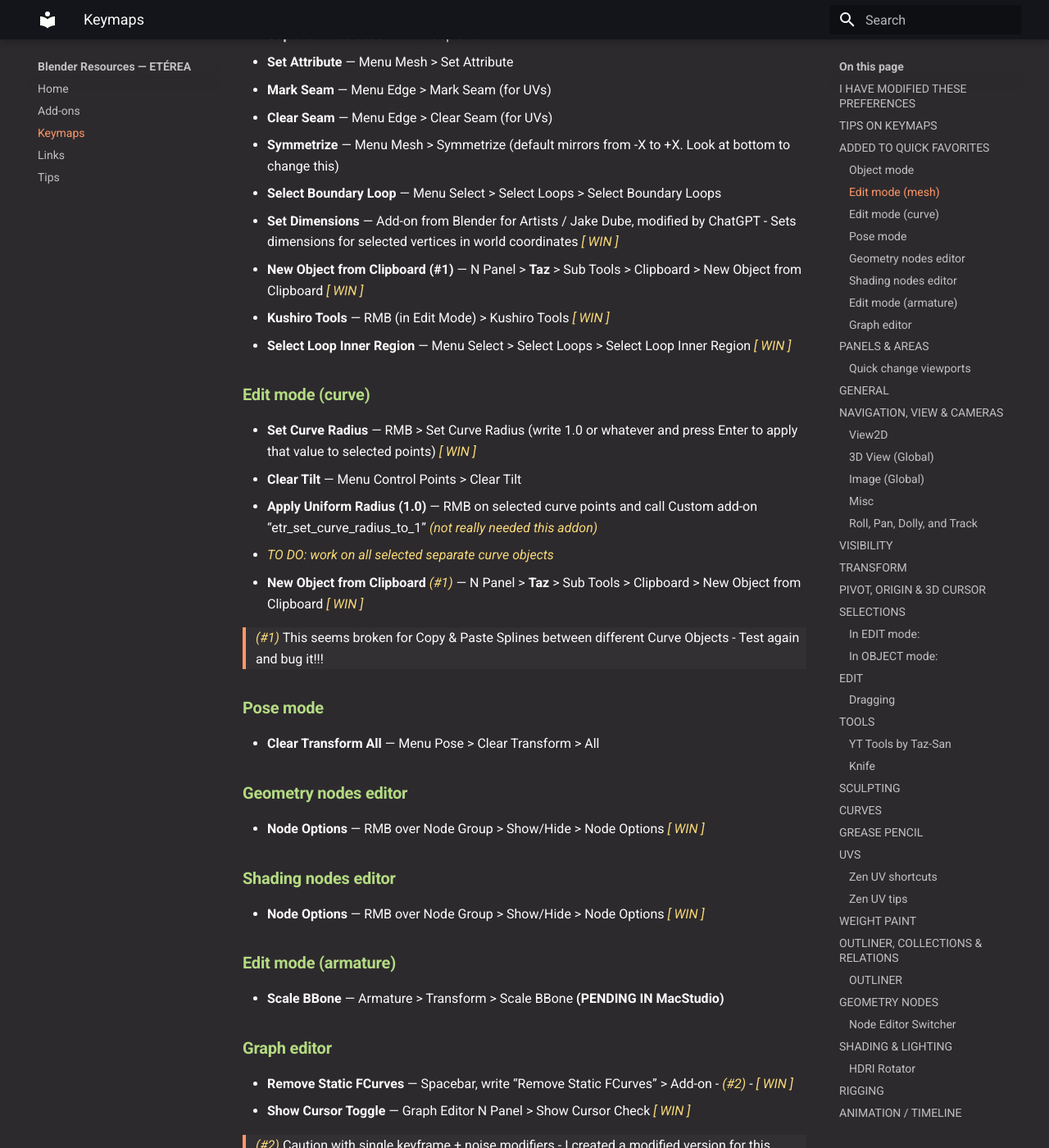
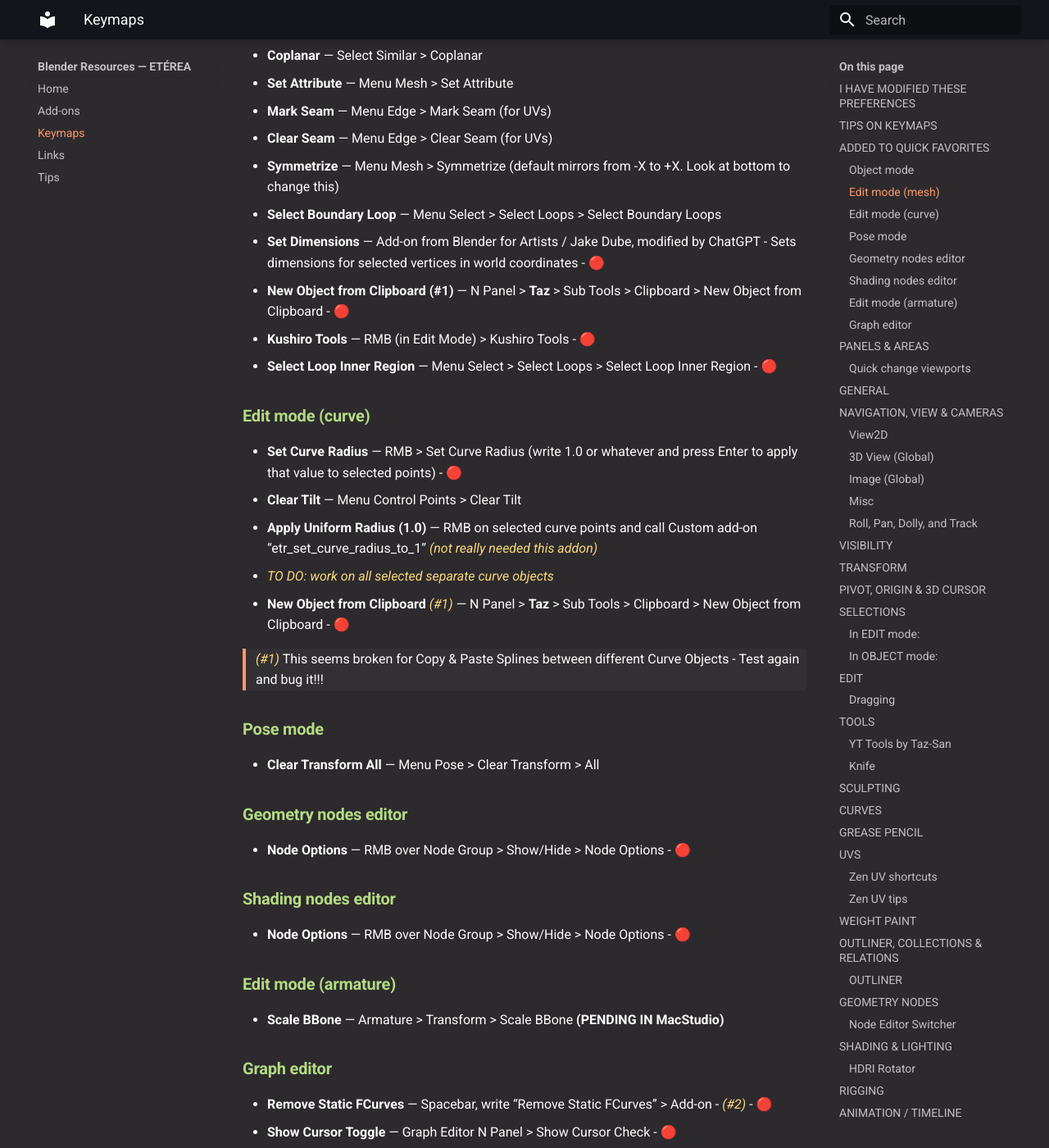
Before and after one commit to Eterea/blender, an MkDocs documentation site: the page built from docs/keymaps.md, in a window 1280 px wide and 1400 px high, scrolled down 3262 px. Shown: the whole window at 82% size. Built offline with MkDocs 1.6.1 and Material for MkDocs 9.7.7, drawn with Linux system fonts in a browser that asks for light colours; some of the changed text lies outside the part shown.

```diff
--- a/docs/keymaps.md
+++ b/docs/keymaps.md
@@ -3,11 +3,11 @@ Compiled and shared by [Cristóbal Vila](https://etereaestudios.com/resources/bl
 # PREFS & KEYMAPS
 
 This is a compilation of **Default Keymaps** that I find important or interesting. There are tips also.
-Also, in *ITALIC*, I mark my Custom Keymaps, just for my personal reference.
+In *ITALIC*, I mark my CUSTOM KEYMAPS, just for my personal reference.
 
-> NOTE: I highly recommend you not to change default keymaps in Blender until you are really sure about it. **Believe me: this is a very good tip!!!**
+> TIP: *I highly recommend you not to change default keymaps in Blender until you are really sure about it.* **Believe me: this is a very good tip!!!**
 
-The *[ WIN ]* tag means, pending to install, add, change on my Windows machine, since I usually work on a Mac, using Win just for rendering and turning it on from time to time.
+>The emoji 🔴 means, *pending to DEFINE this keymap on my Windows machine*. I usually work on a daily basis on a Mac, using Win just for rendering.
 
 ---
 
@@ -47,9 +47,9 @@ The *[ WIN ]* tag means, pending to install, add, change on my Windows machine,
 
 **Save & Load** > Blend Files > Save Versions > *Change from 1 to 0* (to disable that .blend1 extra files)
 
-**Save & Load** > Blend Files > *Disable Auto Run Python Scripts* (is Disabled by Default) *[ WIN ]*
+**Save & Load** > Blend Files > *Disable Auto Run Python Scripts* (is Disabled by Default) - 🔴
 
-**File Paths** > Asset Libraries > /Users/cristobal/Library/Application Support/Blender/5.x/nodes/...
+**File Paths** > Asset Libraries > `/Users/cristobal/Library/Application Support/Blender/5.x/nodes/...`
 
 - Import Method > **Pack** > Relative Path ON
 - In 5.x Import Method is: “Pack” and no more “Append (Reuse Data)”
@@ -60,7 +60,7 @@ The *[ WIN ]* tag means, pending to install, add, change on my Windows machine,
 
 [Keymap Customization - Blender 4.2 Manual](https://docs.blender.org/manual/en/latest/advanced/keymap_editing.html)
 
-[Blender Shortcuts](https://hollisbrown.github.io/blendershortcuts/) (Not any complete or exhaustive, but with beautiful examples and animations)
+[Blender Shortcuts](https://hollisbrown.github.io/blendershortcuts/) - Not any complete or exhaustive, but with beautiful examples and animations
 
 [How to Transfer Keyboard Shortcuts to Another Blender Version](https://www.youtube.com/watch?v=gFw4EyNi5Vg)
 
@@ -89,15 +89,15 @@ Note that tools that only work in Edit mode only appear when we are in Edit mode
 - **Purge Unused Data** — File > Clean Up > Purge Unused Data
 - **Manage Unused Data** — File > Clean Up > Manage Unused Data
 - **Find Missing Files** — File > External Data > Find Missing Files
-- **Render Playblast** — 3D Viewport > View > Render Playblast *[ WIN ]*
+- **Render Playblast** — 3D Viewport > View > Render Playblast - 🔴
 - **Show in Outliner** — KeKit > Select & Align > Show in Outliner
 - **Remove Subdivision Modifiers** — N Panel > Tool > Remove Subdivision Modifiers - From all selected objects - Add-on
 - **Set Attributes** — Depending on N > YT Tools > Viewport Display - Select an object, press here and then all other objects will appear as WFR
 - **Sync Material & Viewport** — Depending on N > Ke-Kit > Render & Shade
 - **Custom Properties** — To reset object custom properties to default value - Depends on add-on “[Reset Custom Properties](https://extensions.blender.org/add-ons/bl-reset-custom-properties/)”
-- **Parent to Empty** — Menu Object > Parent > Parent to Empty (Blender Bob add-on, modified to add active object Rotation) *[ WIN ]*
-- **Round Values to 0 or 1** — Menu Object > Transform > Round Values to 0 or 1 (etr\_round\_values add-on) *[ WIN ]*
-- **Viewport Vis** — Modifiers > Viewport Vis (Show/Hide Modifiers in the active objects) - Depends on add-on [“Modifier Tools” ](https://extensions.blender.org/add-ons/modifier-tools)- *[ WIN ]*
+- **Parent to Empty** — Menu Object > Parent > Parent to Empty (Blender Bob add-on, modified to add active object Rotation) - 🔴
+- **Round Values to 0 or 1** — Menu Object > Transform > Round Values to 0 or 1 (etr\_round\_values add-on) - 🔴
+- **Viewport Vis** — Modifiers > Viewport Vis (Show/Hide Modifiers in the active objects) - Depends on add-on [“Modifier Tools” ](https://extensions.blender.org/add-ons/modifier-tools)- 🔴
 
 ### Edit mode (mesh)
 
@@ -116,18 +116,18 @@ Note that tools that only work in Edit mode only appear when we are in Edit mode
 - **Clear Seam** — Menu Edge > Clear Seam (for UVs)
 - **Symmetrize** — Menu Mesh > Symmetrize (default mirrors from -X to +X. Look at bottom to change this)
 - **Select Boundary Loop** — Menu Select > Select Loops > Select Boundary Loops
-- **Set Dimensions** — Add-on from Blender for Artists / Jake Dube, modified by ChatGPT - Sets dimensions for selected vertices in world coordinates *[ WIN ]*
-- **New Object from Clipboard (#1)** — N Panel > **Taz** > Sub Tools > Clipboard > New Object from Clipboard *[ WIN ]*
-- **Kushiro Tools** — RMB (in Edit Mode) > Kushiro Tools *[ WIN ]*
-- **Select Loop Inner Region** — Menu Select > Select Loops > Select Loop Inner Region *[ WIN ]*
+- **Set Dimensions** — Add-on from Blender for Artists / Jake Dube, modified by ChatGPT - Sets dimensions for selected vertices in world coordinates - 🔴
+- **New Object from Clipboard (#1)** — N Panel > **Taz** > Sub Tools > Clipboard > New Object from Clipboard - 🔴
+- **Kushiro Tools** — RMB (in Edit Mode) > Kushiro Tools - 🔴
+- **Select Loop Inner Region** — Menu Select > Select Loops > Select Loop Inner Region - 🔴
 
 ### Edit mode (curve)
 
-- **Set Curve Radius** — RMB > Set Curve Radius (write 1.0 or whatever and press Enter to apply that value to selected points) *[ WIN ]*
+- **Set Curve Radius** — RMB > Set Curve Radius (write 1.0 or whatever and press Enter to apply that value to selected points) - 🔴
 - **Clear Tilt** — Menu Control Points > Clear Tilt
 - **Apply Uniform Radius (1.0)** — RMB on selected curve points and call Custom add-on “etr\_set\_curve\_radius\_to\_1” *(not really needed this addon)*
   - *TO DO: work on all selected separate curve objects*
-- **New Object from Clipboard** *(#1)* — N Panel > **Taz** > Sub Tools > Clipboard > New Object from Clipboard *[ WIN ]*
+- **New Object from Clipboard** *(#1)* — N Panel > **Taz** > Sub Tools > Clipboard > New Object from Clipboard - 🔴
 
 > *(#1)* This seems broken for Copy & Paste Splines between different Curve Objects - Test again and bug it!!!
 
@@ -137,11 +137,11 @@ Note that tools that only work in Edit mode only appear when we are in Edit mode
 
 ### Geometry nodes editor
 
-- **Node Options** — RMB over Node Group > Show/Hide > Node Options *[ WIN ]*
+- **Node Options** — RMB over Node Group > Show/Hide > Node Options - 🔴
 
 ### Shading nodes editor
 
-- **Node Options** — RMB over Node Group > Show/Hide > Node Options *[ WIN ]*
+- **Node Options** — RMB over Node Group > Show/Hide > Node Options - 🔴
 
 ### Edit mode (armature)
 
@@ -149,8 +149,8 @@ Note that tools that only work in Edit mode only appear when we are in Edit mode
 
 ### Graph editor
 
-- **Remove Static FCurves** — Spacebar, write “Remove Static FCurves” > Add-on - *(#2)* - *[ WIN ]*
-- **Show Cursor Toggle** — Graph Editor N Panel > Show Cursor Check *[ WIN ]*
+- **Remove Static FCurves** — Spacebar, write “Remove Static FCurves” > Add-on - *(#2)* - 🔴
+- **Show Cursor Toggle** — Graph Editor N Panel > Show Cursor Check - 🔴
 
 > *(#2)* Caution with single keyframe + noise modifiers - I created a modified version for this, asking the author to fix itself…
 
@@ -236,7 +236,7 @@ I keep the Blender navigation standard AND also add the Modo one:
 - Orbit around 3D Cursor — **Side Bar (N)** / View tab / View Lock / **Lock To 3D Cursor**
 - Orbit around an object — **Side Bar (N)** / View tab / View Lock / **Lock to Object** and clicking on the object
 - N View > Lock Camera to View — *Alt-0* (toggle)
-- N View > Lock to 3D Cursor — *Shift-<* (toggle) *[ WIN ]*
+- N View > Lock to 3D Cursor — *Shift-<* (toggle) - 🔴
   - In order to work, disable 3D View (Global) > View Navigation (Walk/Fly) - Key Binding appears as Shift ´ not as Shift >
 - Look from Active Camera — **Numpad 0**
 - View from Selected Object — **Cmd-Numpad 0**
@@ -277,7 +277,7 @@ To perform camera moves looking from Camera, **the camera must first be selected
 - Toggle Wireframe — **Shift-Z**
 - Toggle X-Ray — **Alt-Z**
 - Toggle All Overlays — **Alt-Shift-Z**
-- Toggle Fade Inactive Geometry — *Alt-Ctrl-Z* (important to change in Edit Mode) *\*[ WIN ]**
+- Toggle Fade Inactive Geometry — *Alt-Ctrl-Z* (important to change in Edit Mode) \- 🔴
 - Lighting — *X* (cycle Studio, MatCap, Flat) (it was 3D View > Object Mode > Delete)
   - Important to disable all “Deletes or Remove > X” in Keymaps
 - Viewport Shading Color — *Alt-X* (cycle Material-Random-Texture) - *[ REMOVED - Remove in WIN ]*
@@ -292,9 +292,9 @@ To perform camera moves looking from Camera, **the camera must first be selected
 - Show Open Boundaries — **Select > Select All by Trait > Non-Manifold**
 - Show Selected in Outliner — KeKit > Select & Align > Show in Outliner *[ Quick Favorites ]*
 - Toggle View Face Orientation — *<* (it was 3D View / 3D View Global / View Pie Menu - Disable it. Key Bind appears as an accent)
-- Shade Smooth — *=* *[ WIN ]*
-- Shade Flat — *Alt-=* *[ WIN ]*
-- Shade Autosmooth — *Alt-Shift-=* *[ WIN ]*
+- Shade Smooth — *=* - 🔴
+- Shade Flat — *Alt-=* - 🔴
+- Shade Autosmooth — *Alt-Shift-=* - 🔴
 
 ## TRANSFORM
 
@@ -311,8 +311,8 @@ To perform camera moves looking from Camera, **the camera must first be selected
 - Apply Transforms & to Deltas — **Cmd-A** (apply PSR, and also Modifiers)
 - Snap Base — **B** - Start moving in object or edit mode, press B, then click on a vert and a second click on another vert to snap -[Snap Base Tutorial \| New Snapping Tool for Blender - YouTube](https://www.youtube.com/watch?v=8Q5HoFn5Kxg&t=34s)
 - Mirror Selection — **Ctrl-M** and **X/Y/Z** (or **XX/YY/ZZ** for Normal orientation) - Duplicate using **Shift-D + Esc** before - Use **3D Cursor** for axis
-  - Better Mirror using [Rotor Ext](https://extensions.blender.org/add-ons/rotor/) — **Alt-X** - [Rotor \| Rotor Documentation](https://rotor.ezelar.com/) *[ WIN ]*
-- Skin Resize — **Ctrl-A** ([+Info](https://docs.blender.org/manual/en/latest/modeling/meshes/editing/mesh/transform/skin_resize.html) - to change radius on selected vertices at using [Skin Modifier](https://docs.blender.org/manual/en/latest/modeling/modifiers/generate/skin.html))
+  - Better Mirror using [Rotor Ext](https://extensions.blender.org/add-ons/rotor/) — **Alt-X** - [Rotor \| Rotor Documentation](https://rotor.ezelar.com/) - 🔴
+- Skin Resize — **Ctrl-A** - To change radius on selected vertices at using [Skin Modifier](https://docs.blender.org/manual/en/latest/modeling/modifiers/generate/skin.html) - [+Info](https://docs.blender.org/manual/en/latest/modeling/meshes/editing/mesh/transform/skin_resize.html)
 - Add SubD Modifier to selected — **Cmd-1, 2, 3, 4…** (applying that subdivision to Editor, not render.
 
   **Use 0 for cage** - CAUTION: use top numbers, not numpad) - Works only in Object Mode - [Subdivision Surface Modifier - Blender 4.1 Manual](https://docs.blender.org/manual/en/latest/modeling/modifiers/generate/subdivision_surface.html)
@@ -339,12 +339,12 @@ To use 3D Cursor as a pivot — **Dot-4** (Pivot > Select 3D Cursor)
 (\*) Adding objects to scene you can orient them with 3D Cursor (left-bottom floating temporal palette)
 
 - Reset Cursor & View Pos & Rot — **Shift-C**
-- Cursor to Selected — *F6* (Object > Snap >…) *[ WIN ]*
-- Selected to Cursor — *F7* (Object > Snap >…) *[ WIN ]*
-- Cursor Fit & Align — *Alt-F6* (KeKit) *[ WIN ]*
-- Align Object to Cursor — *Alt-F7* (KeKit) *[ WIN ]*
-- Cursor to World Origin — *F8* (Object > Snap >…) *[ WIN ]*
-- Object Origin to Cursor — *Alt-F8* (Object > Set Origin >…) *[ WIN ]*
+- Cursor to Selected — *F6* (Object > Snap >…) - 🔴
+- Selected to Cursor — *F7* (Object > Snap >…) - 🔴
+- Cursor Fit & Align — *Alt-F6* (KeKit) - 🔴
+- Align Object to Cursor — *Alt-F7* (KeKit) - 🔴
+- Cursor to World Origin — *F8* (Object > Snap >…) - 🔴
+- Object Origin to Cursor — *Alt-F8* (Object > Set Origin >…) - 🔴
 
 ## SELECTIONS
 
@@ -391,15 +391,15 @@ To use 3D Cursor as a pivot — **Dot-4** (Pivot > Select 3D Cursor)
 - Select Grouped Objects — **Shift-G** (various options + Popup > Extend) - Children, Siblings, Color, etc
 - Select Creased Edges — **TIP** - In edge selection mode select a creased edge, go to Select > Select Similar > Crease
 - Select Side — No shortcut > Menu Select > https://discord.gg/PuCYpuAB. Change axis. To select a vert, apply, change to faces and remove half or any side
-- Select Invert Linked — *Cmd-Shift-I* (using KeKit add-on > Select and Align > Select > Select Invert Linked) *[ WIN ]*
+- Select Invert Linked — *Cmd-Shift-I* (using KeKit add-on > Select and Align > Select > Select Invert Linked) - 🔴
 - Select List Objects Under — *Alt-RMB* (it was Alt-LMB - Because conflict with new Orbit)
   - 3DView Global > Select List (Enumerate)
 - Switch Objects in Edit Mode — **Alt-Q** while having your mousse pointer over the desired mesh item (to Switch Between Different Objects in Edit, Sculpt, Weight or Draw Mode)
 
 ## EDIT
 
-- Add Object Origin Only — *Alt-N* (Dependent on Add-on) *[ WIN ]*
-- Add Single Vert — *Alt-Ctrl-N* (Dependent on Add-on) *[ WIN ]*
+- Add Object Origin Only — *Alt-N* (Dependent on Add-on) - 🔴
+- Add Single Vert — *Alt-Ctrl-N* (Dependent on Add-on) - 🔴
 - Toggle Subdivision — *Alt-Tab* - Important to Select Object - Dependent on KeKit add-on (doesn't work in Windows?)
 - Mode switching pie menu — **Ctrl-Tab** (to change to Object, Edit, Weight Paint, etc)
 - Toggle Snap — **Shift-Tab**
@@ -478,11 +478,11 @@ To use 3D Cursor as a pivot — **Dot-4** (Pivot > Select 3D Cursor)
   - Adjust number of segments — **Mouse Wheel**
   - Even — **E** (press once it's interactive, just after first Enter)
   - Flip Even — **F**
-- ETR Flat Stripes — **Alt-Shift-E** - Custom Node Tool to extrude Edges *[ WIN ]*
+- ETR Flat Stripes — **Alt-Shift-E** - Custom Node Tool to extrude Edges - 🔴
 
 ### YT Tools by Taz-San
-- Loop Slice - Taz — *Alt-Shift-R* (original was **Alt-L**) *[ WIN ]*
-- Add Loop - Taz — *Alt-R* (defined new) *[ WIN ]*
+- Loop Slice - Taz — *Alt-Shift-R* (original was **Alt-L**) - 🔴
+- Add Loop - Taz — *Alt-R* (defined new) - 🔴
 - Copy Selected Components — *Cmd-C* (original was Ctrl-C)  *[ WIN - Only activate in preferences, leaving default ]*
 - Cut Selected Components — *Cmd-X* (original was Ctrl-X)  *[ WIN - Only activate in preferences, leaving default ]*
 - Paste Selected Components — *Cmd-V* (original was Ctrl-V)  *[ WIN - Only activate in preferences, leaving default ]*
```
Also changed, not shown: docs/addons.md (+34 -34 lines).
